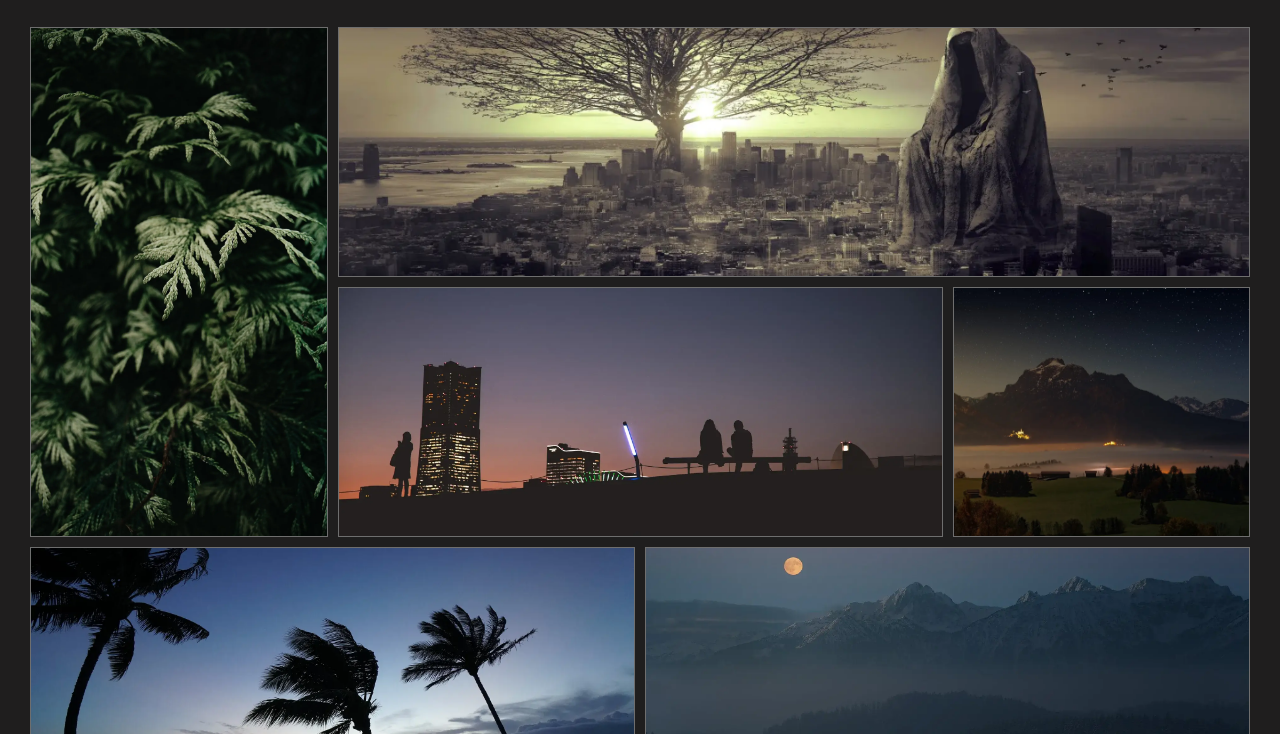
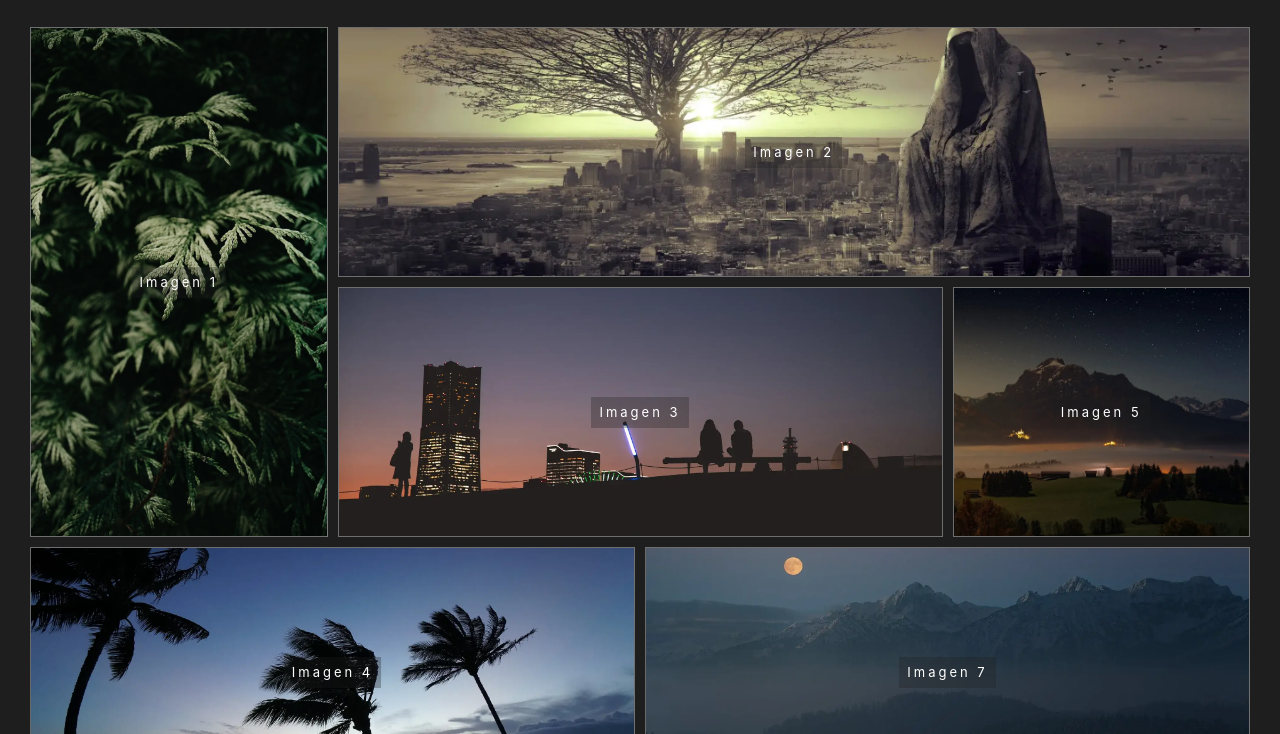
Before and after one commit to omarsan6/galeria, a plain HTML site: page index.html in a window 1280 px wide. Shown: the part 66-800 px from the top of the page. Drawn offline with Linux system fonts and the light colour scheme.

Commit message:
Finalizado

```diff
--- a/css/styles.css
+++ b/css/styles.css
@@ -22,10 +22,40 @@ body{
     display: flex;
     justify-content: center;
     align-items: center;
+    position: relative;
+    overflow: hidden;
 }
+
+.galeria__item::before,
+.galeria__item::after{
+    content: '';
+    width: 50%;
+    height: 100%;
+    position: absolute;
+    transition: transform 0.2s ease-out;
+}
+
+.galeria__item::before{
+    background-color: rgba(31,30 , 30, 0.2);
+    transform: translateX(-150%);
+}
+
+.galeria__item::after{
+    background-color: rgba(255, 255, 255, 0.1);
+    transform: translateX(150%);
+}
+
 
 .galeria__img{
     border: 1px solid rgb(110, 110, 110);
+}
+
+.galeria__img::before{
+    content: '';
+    width: 100%;
+    height: 100%;
+    position: absolute;
+    background-color: rgb(255, 0, 0);
 }
 
 .galeria__text{
@@ -125,4 +155,24 @@ body{
         grid-column: 1/2;
         grid-row: 6/7;
     }
+
+    .galeria__item:hover::before{
+        transform: translateX(-50%);
+    }
+    .galeria__item:hover::after{
+        transform: translateX(50%);
+    }
+
+    .galeria__text{
+        letter-spacing: 3px;
+        background-color: rgba(31,30 , 30, 0.3);
+        position: absolute;
+        padding: 0.5rem;
+        color: #fff;
+        font-weight: 400;
+        font-size: 13px;
+        z-index: 999;
+        opacity: 1;
+    }
+
 }
```
